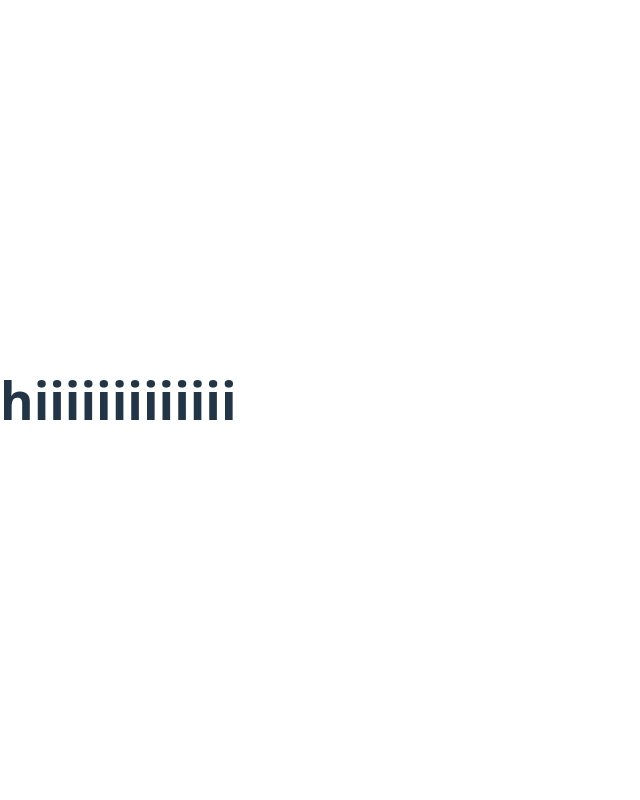
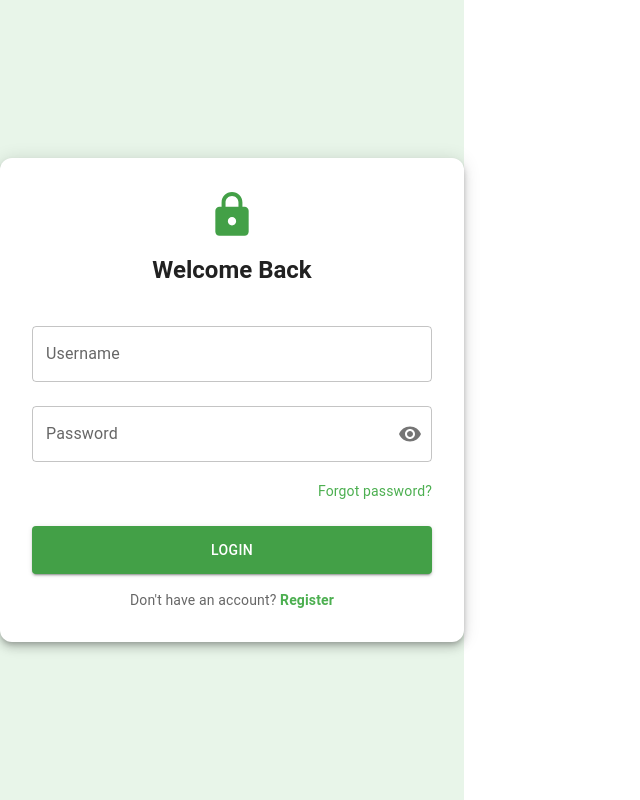
Before and after one commit to Isurini-2000/job-and-skill-development-platform-web, a React (Vite) app: page / in a window 1280 px wide. Shown: the whole page, without its empty margins (0-640 px from the left). Built offline with nearby package versions, Linux system fonts and the light colour scheme.

Commit message:
login page create

```diff
--- a/src/App/App.css
+++ b/src/App/App.css
@@ -0,0 +1,4 @@
+*{
+    margin: 0;
+    padding: 0;
+}
--- a/src/App/App.jsx
+++ b/src/App/App.jsx
@@ -1,9 +1,12 @@
+import LoginPage from '../pages/LoginPage/LoginPage'
 import './App.css'
 
 function App() {
 
   return (
-    <h1>hiiiiiiiiiiiii</h1>
+    <>
+    <LoginPage/>
+    </>
   )
 }
 
--- /dev/null
+++ b/src/pages/LoginPage/LoginPage.jsx
@@ -0,0 +1,134 @@
+import React, { useState } from "react";
+import {
+  Box,
+  Button,
+  TextField,
+  Typography,
+  Link,
+  IconButton,
+  InputAdornment,
+  Paper,
+} from "@mui/material";
+import { Visibility, VisibilityOff, Lock } from "@mui/icons-material";
+
+const LoginPage = () => {
+  const [showPassword, setShowPassword] = useState(false);
+  const [username, setUsername] = useState("");
+  const [password, setPassword] = useState("");
+
+  const handleTogglePassword = () => setShowPassword((prev) => !prev);
+
+  const handleLogin = () => {
+    console.log({ username, password });
+  };
+
+  return (
+    <Box
+      sx={{
+        height: "100vh",
+        display: "flex",
+        justifyContent: "center",
+        alignItems: "center",
+        backgroundColor: "#e8f5e9",
+      }}
+    >
+      <Paper
+        elevation={6}
+        sx={{
+          p: 4,
+          width: 400,
+          borderRadius: 3,
+          backgroundColor: "#ffffff",
+        }}
+      >
+        <Box sx={{ textAlign: "center", mb: 3 }}>
+          <Lock sx={{ fontSize: 50, color: "#43a047" }} />
+          <Typography variant="h5" fontWeight="bold" sx={{ mt: 1 }}>
+            Welcome Back
+          </Typography>
+        </Box>
+
+        <TextField
+          label="Username"
+          variant="outlined"
+          fullWidth
+          margin="normal"
+          value={username}
+          onChange={(e) => setUsername(e.target.value)}
+        />
+
+        <TextField
+          label="Password"
+          variant="outlined"
+          fullWidth
+          margin="normal"
+          type={showPassword ? "text" : "password"}
+          value={password}
+          onChange={(e) => setPassword(e.target.value)}
+          InputProps={{
+            endAdornment: (
+              <InputAdornment position="end">
+                <IconButton onClick={handleTogglePassword} edge="end">
+                  {showPassword ? <VisibilityOff /> : <Visibility />}
+                </IconButton>
+              </InputAdornment>
+            ),
+          }}
+        />
+
+        <Box sx={{ textAlign: 'right', mt: 1 }}>
+              <Link
+                href="#"
+                variant="body2"
+                sx={{
+                  color: '#4caf50',
+                  textDecoration: 'none',
+                  '&:hover': {
+                    textDecoration: 'underline',
+                    color: '#2e7d32'
+                  }
+                }}
+              >
+                Forgot password?
+              </Link>
+            </Box>
+
+        <Button
+          variant="contained"
+          fullWidth
+          sx={{
+            mt: 3,
+            py: 1.5,
+            backgroundColor: "#43a047",
+            "&:hover": { backgroundColor: "#388e3c" },
+          }}
+          onClick={handleLogin}
+        >
+          Login
+        </Button>
+
+        <Box sx={{ textAlign: 'center', mt: 2 }}>
+              <Typography variant="body2" color="text.secondary">
+                Don't have an account?{' '}
+                <Link
+                  href="#"
+                  sx={{
+                    color: '#4caf50',
+                    textDecoration: 'none',
+                    fontWeight: 600,
+                    '&:hover': {
+                      textDecoration: 'underline',
+                      color: '#2e7d32'
+                    }
+                  }}
+                >
+                  Register
+                </Link>
+              </Typography>
+            </Box>
+      </Paper>
+    </Box>
+  );
+};
+
+export default LoginPage;
```
Also changed, not shown: package.json (+8 -1 lines), 2 other files (tests, documents, lock files or other folders).
